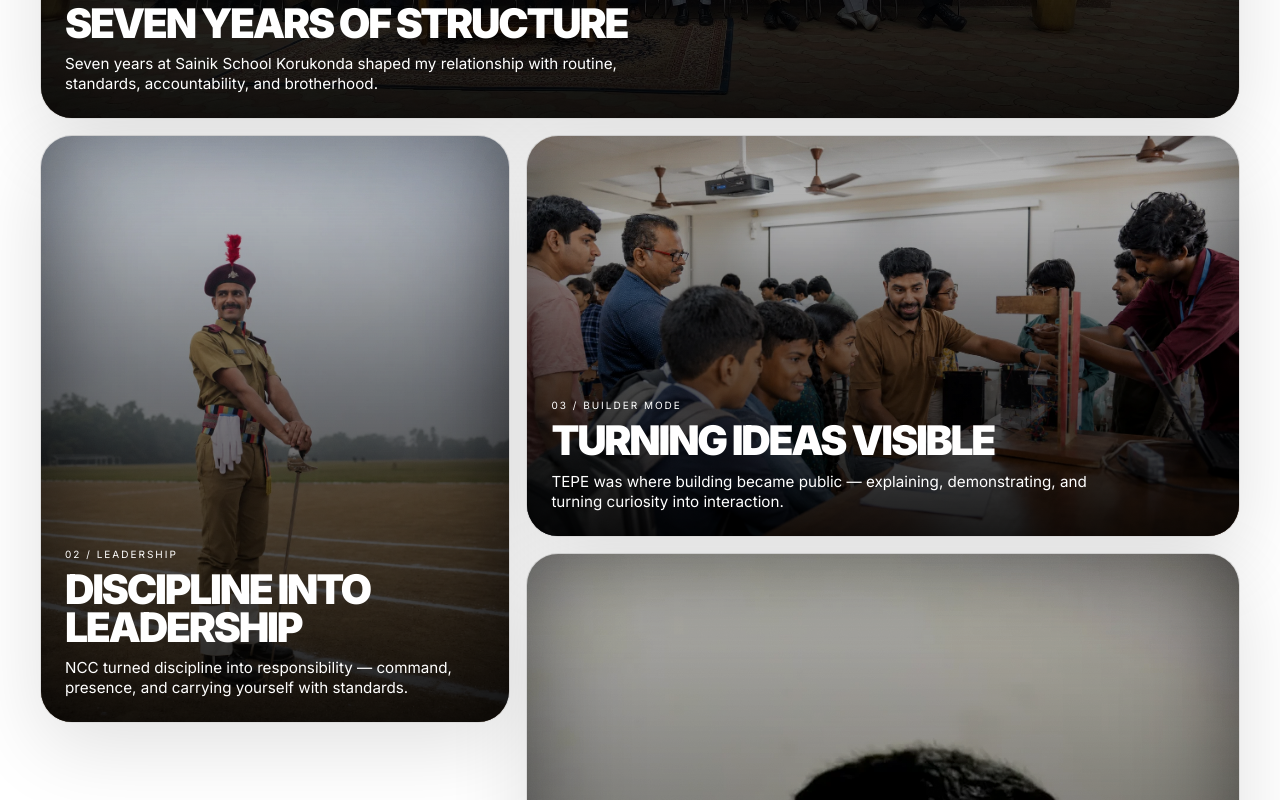
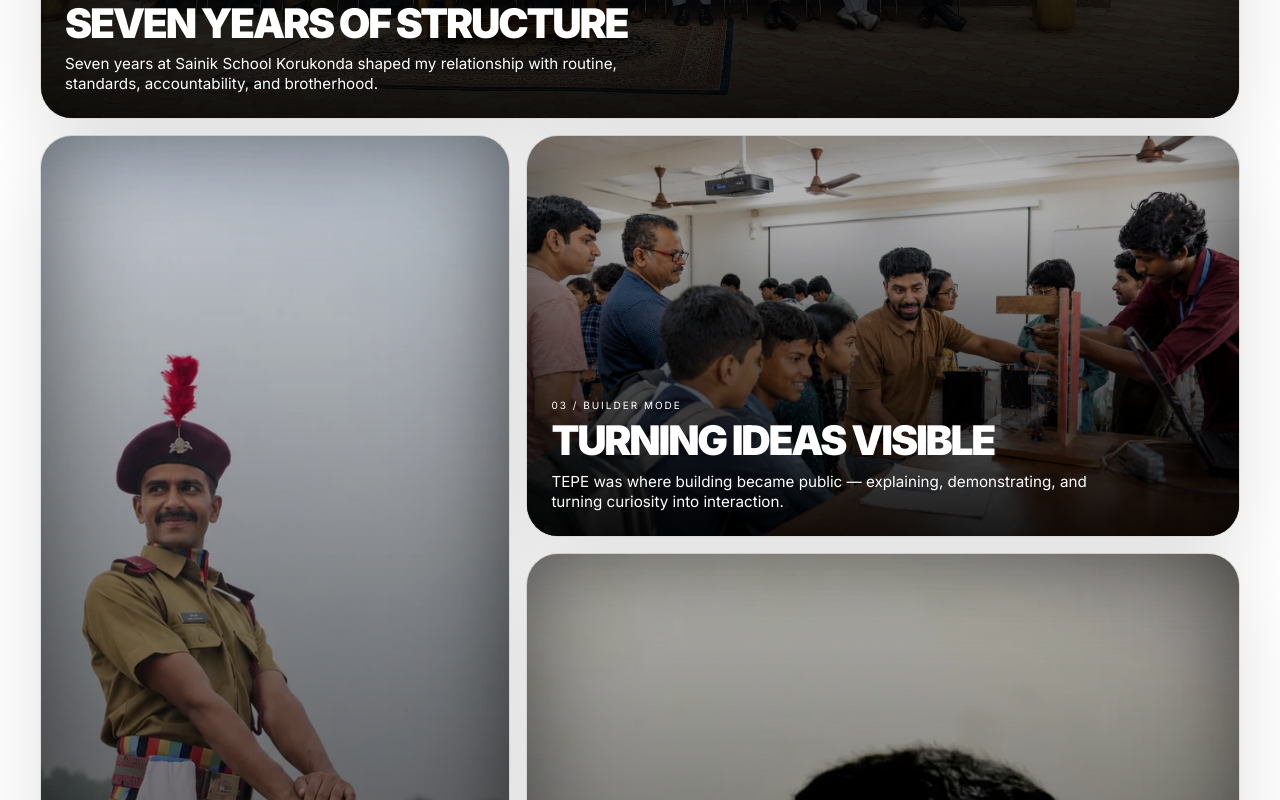
Before and after one commit to batmanvigilante7/hemanthsai, a React (Vite) app: page / in a window 1280 px wide. Shown: the part 10100-10900 px from the top of the page. Built offline with nearby package versions, Linux system fonts and the light colour scheme.

Commit message:
Stretch NCC card to fill story column

```diff
--- a/src/App.tsx
+++ b/src/App.tsx
@@ -98,12 +98,12 @@ function ChapterCard({ chapter, className = '' }: { chapter: readonly [string, s
 
 function BeforeCode() {
   const sainik = ['01', 'Seven Years of Structure', 'Seven years at Sainik School Korukonda shaped my relationship with routine, standards, accountability, and brotherhood.', images.sainik, 'Sainik School Korukonda passing out batch', 'Structure', 'object-[50%_48%]'] as const;
-  const ncc = ['02', 'Discipline Into Leadership', 'NCC turned discipline into responsibility — command, presence, and carrying yourself with standards.', images.ncc, 'NCC portrait', 'Leadership', 'object-[50%_38%]'] as const;
+  const ncc = ['02', 'Discipline Into Leadership', 'NCC turned discipline into responsibility — command, presence, and carrying yourself with standards.', images.ncc, 'NCC portrait', 'Leadership', 'object-[50%_42%]'] as const;
   const builder = ['03', 'Turning Ideas Visible', 'TEPE was where building became public — explaining, demonstrating, and turning curiosity into interaction.', images.tepe, 'TEPE exhibition demonstration', 'Builder Mode', 'object-[50%_45%]'] as const;
   const voice = ['04', 'Voice', 'Ideas become useful only when they can be communicated clearly.', images.voice, 'Public speaking close-up', 'Voice', 'object-[50%_36%]'] as const;
   const gitam = ['05', 'Present Chapter', 'GITAM is the current arena — software, AI, design, product thinking, and sharper proof.', images.gitam, 'GITAM campus portrait', 'GITAM', 'object-[50%_45%]'] as const;
 
-  return <section id="before-code" className="bg-white px-5 py-16 text-black sm:px-8 sm:py-24 md:px-10"><div className="mx-auto max-w-7xl"><FadeIn><SectionLabel>Before the code</SectionLabel><SectionHeading>The chapters that formed me.</SectionHeading><p className="mt-5 max-w-2xl text-base leading-relaxed text-black/55 sm:mt-6 sm:text-lg">These are not decorative images. They are proof of the environments, pressure, discipline, and people that shaped how I build now.</p></FadeIn><div className="mt-10 grid gap-4 sm:mt-14"><ChapterCard chapter={sainik} className="aspect-[16/9]" /><div className="grid gap-4 md:grid-cols-5 md:items-start"><ChapterCard chapter={ncc} className="aspect-[4/5] md:col-span-2" /><div className="grid gap-4 md:col-span-3"><ChapterCard chapter={builder} className="aspect-[16/9]" /><ChapterCard chapter={voice} className="aspect-[4/5]" /></div></div><ChapterCard chapter={gitam} className="aspect-[16/9]" /></div></div></section>;
+  return <section id="before-code" className="bg-white px-5 py-16 text-black sm:px-8 sm:py-24 md:px-10"><div className="mx-auto max-w-7xl"><FadeIn><SectionLabel>Before the code</SectionLabel><SectionHeading>The chapters that formed me.</SectionHeading><p className="mt-5 max-w-2xl text-base leading-relaxed text-black/55 sm:mt-6 sm:text-lg">These are not decorative images. They are proof of the environments, pressure, discipline, and people that shaped how I build now.</p></FadeIn><div className="mt-10 grid gap-4 sm:mt-14"><ChapterCard chapter={sainik} className="aspect-[16/9]" /><div className="grid gap-4 md:grid-cols-5 md:items-stretch"><ChapterCard chapter={ncc} className="min-h-[520px] md:col-span-2 md:h-full md:min-h-[780px]" /><div className="grid gap-4 md:col-span-3"><ChapterCard chapter={builder} className="aspect-[16/9]" /><ChapterCard chapter={voice} className="aspect-[4/5]" /></div></div><ChapterCard chapter={gitam} className="aspect-[16/9]" /></div></div></section>;
 }
 function Contact() { return <section id="contact" className="bg-[#050505] px-5 py-20 text-white sm:px-8 sm:py-28 md:px-10"><div className="liquid-glass mx-auto grid max-w-7xl overflow-hidden rounded-[1.75rem] md:grid-cols-[0.86fr_1.14fr] md:rounded-[4rem]"><ImageFrame src={images.blazer} alt="Blazer portrait" label="Blazer portrait" tone="natural" className="aspect-[4/5] md:min-h-[580px]" imgClassName="object-[45%_16%] scale-[1.06]" /><div className="flex flex-col justify-center p-6 sm:p-8 md:p-16"><FadeIn><h2 className="text-[clamp(2.4rem,11vw,5.8rem)] font-black uppercase leading-[0.88] tracking-[-0.08em]">Still early. Still building.</h2><p className="mt-6 max-w-2xl text-base leading-relaxed text-white/66 sm:mt-7 sm:text-lg">I’m interested in AI, software, design, writing, product thinking, and ambitious people who care about visible proof.</p><div className="mt-8 grid gap-3 sm:mt-9 sm:flex sm:flex-wrap sm:gap-4"><Button href="mailto:hemanthsairoyal7@gmail.com">Email me</Button><div className="flex justify-center gap-3 sm:justify-start">{socials.map(([label, href, Icon]) => { const external = href.startsWith('http'); return <a key={label} href={href} target={external ? '_blank' : undefined} rel={external ? 'noreferrer' : undefined} aria-label={label} className="liquid-glass grid h-12 w-12 place-items-center rounded-full text-white/75 hover:text-white"><Icon className="h-5 w-5" /></a>; })}</div></div></FadeIn></div></div></section>; }
 export default function App() { return <main className="min-h-screen overflow-x-clip bg-[#050505]"><Hero /><Divider text="DISCIPLINE" /><Identity /><Divider text="PRESSURE" /><Pressure /><Proof /><System /><Divider text="EXECUTION" /><Work /><Capabilities /><Obsessions /><BeforeCode /><Contact /></main>; }
```
